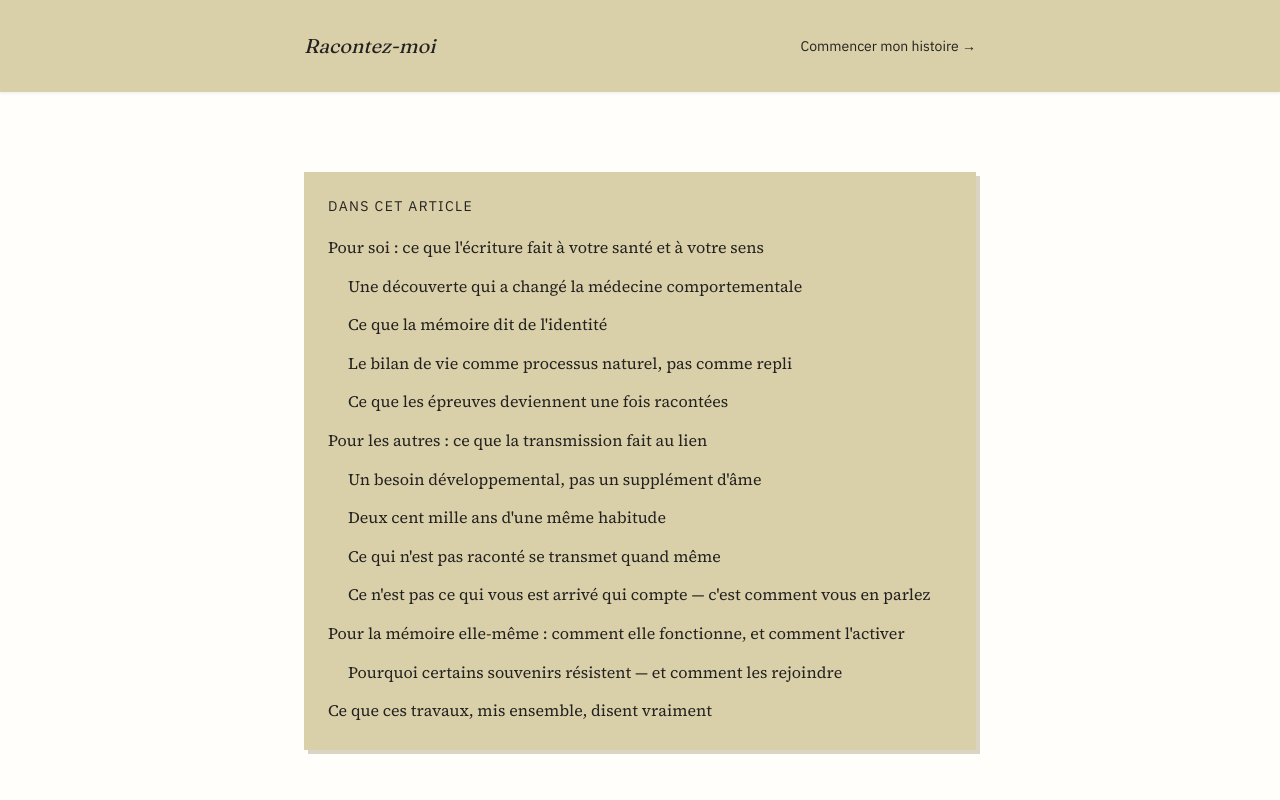
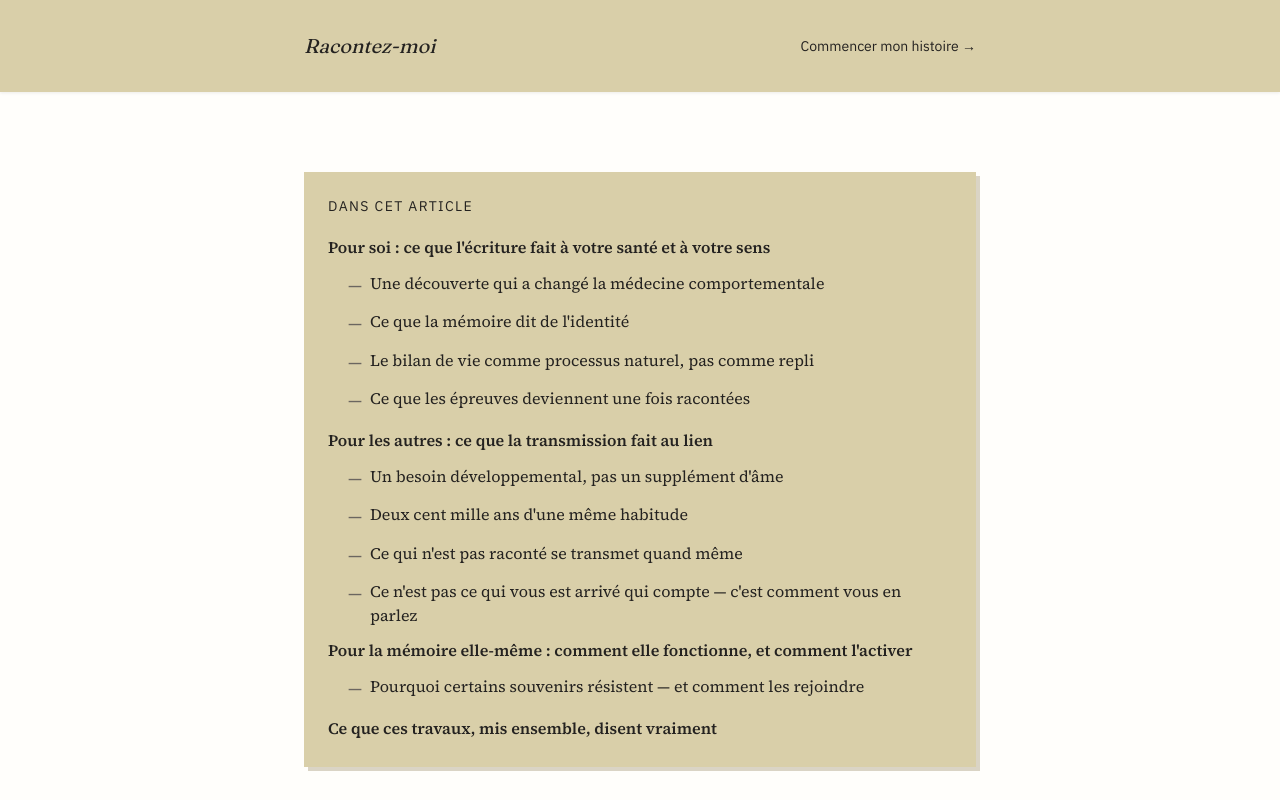
Before and after one commit to Rigi34/racontez-moi, a Next.js app: page /blog/pourquoi-ecrire-ses-memoires-ce-que-dit-la-science in a window 1280 px wide. Shown: the top 800 px of the page. Built offline with nearby package versions, Linux system fonts and the light colour scheme.

Commit message:
style: hiérarchie visuelle du sommaire d'article
Tiret discret devant les sous-liens (H3), titres de section (H2) en
gras — la hiérarchie se lit sans avoir à survoler.

```diff
--- a/app/blog/[slug]/page.tsx
+++ b/app/blog/[slug]/page.tsx
@@ -82,11 +82,18 @@ export default async function BlogPostPage({
                 {toc.map((item) => (
                   <li
                     key={item.slug}
-                    className={item.level === 3 ? "pl-5" : ""}
+                    className={item.level === 3 ? "pl-5 flex gap-2" : ""}
                   >
+                    {item.level === 3 && (
+                      <span className="text-grege" aria-hidden="true">—</span>
+                    )}
                     <a
                       href={`#${item.slug}`}
-                      className="font-serif text-base text-encre hover:text-petrole transition-colors"
+                      className={
+                        item.level === 2
+                          ? "font-serif font-semibold text-base text-encre hover:text-petrole transition-colors"
+                          : "font-serif text-base text-encre hover:text-petrole transition-colors"
+                      }
                     >
                       {item.text}
                     </a>
```
